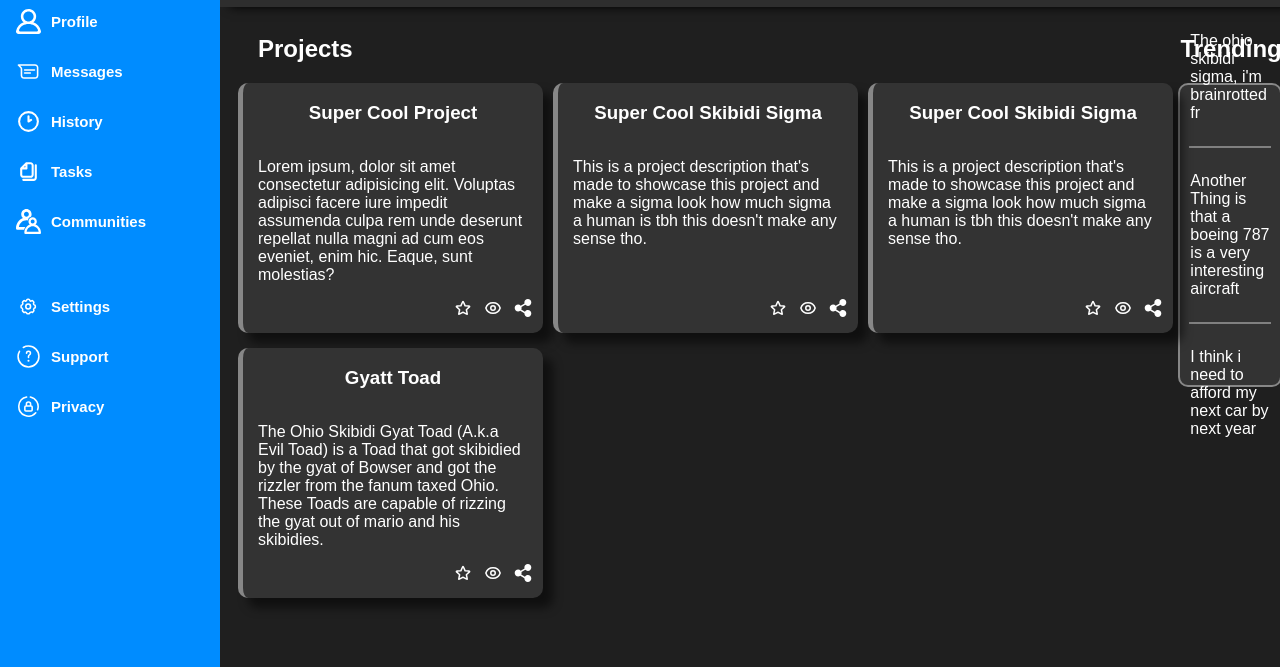
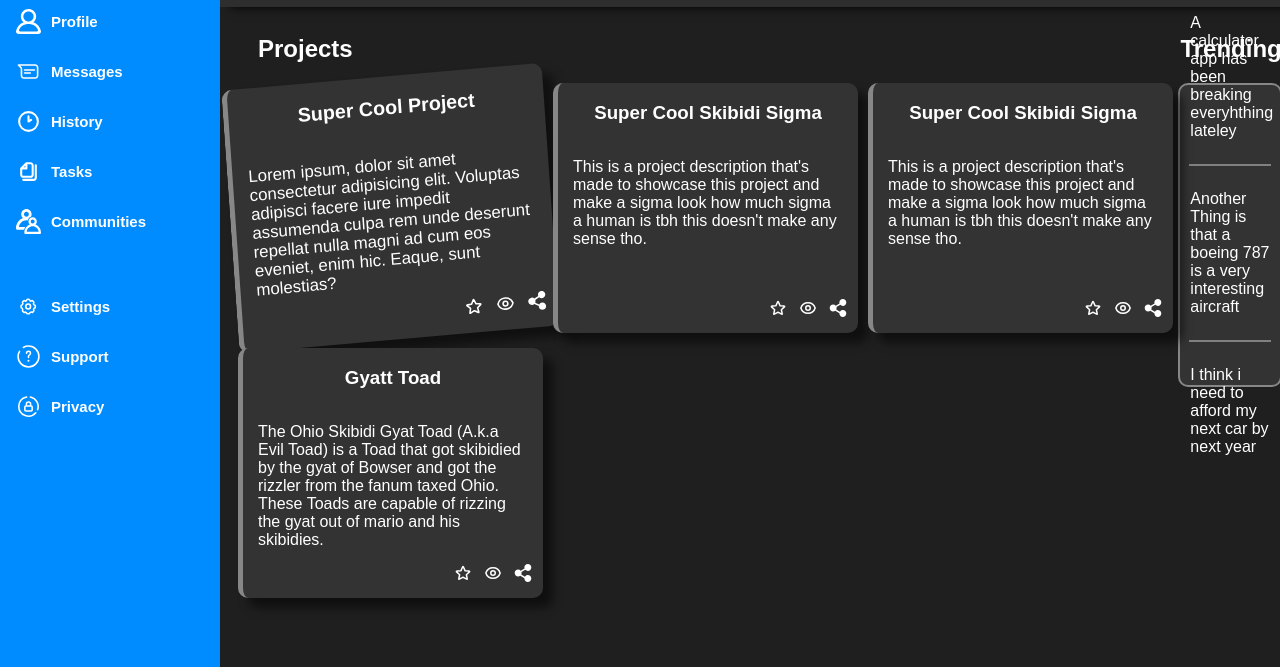
Before and after one commit to maitouguy/admin-dashboard, a plain HTML site: page index.html in a window 1280 px wide. In both pictures the pointer is over the element 390 px from the left and 340 px from the top of the page. Shown: the part 133-800 px from the top of the page. Drawn offline with Linux system fonts and the light colour scheme.

Commit message:
in progress

```diff
--- a/index.html
+++ b/index.html
@@ -98,7 +98,7 @@
       <div class="right-section">
         <h2>Trending</h2>
       <section class="annoucements">
-        <p>The ohio skibidi sigma, i'm brainrotted fr</p>
+        <p>A calculator app has been breaking everyhthing lateley</p>
         <hr>
         <p>Another Thing is that a boeing 787 is a very interesting aircraft</p>
         <hr>
--- a/style.css
+++ b/style.css
@@ -167,6 +167,10 @@ main {
   padding: 0;
   position: relative;
   border-left: solid rgb(135, 135, 135) 5px;
+  transition: transform 0.5s;
+}
+.project:hover {
+  transform: scale(1.05) skew(4deg, -5deg);
 }
 .project p {
   width: 90%;
@@ -201,6 +205,10 @@ main {
 .project img {
   width: auto;
   height: 100%;
+  transition: transform 0.5s;
+}
+.project img:hover {
+  transform: rotate(0.1turn);
 }
 
 .right-section {
```
